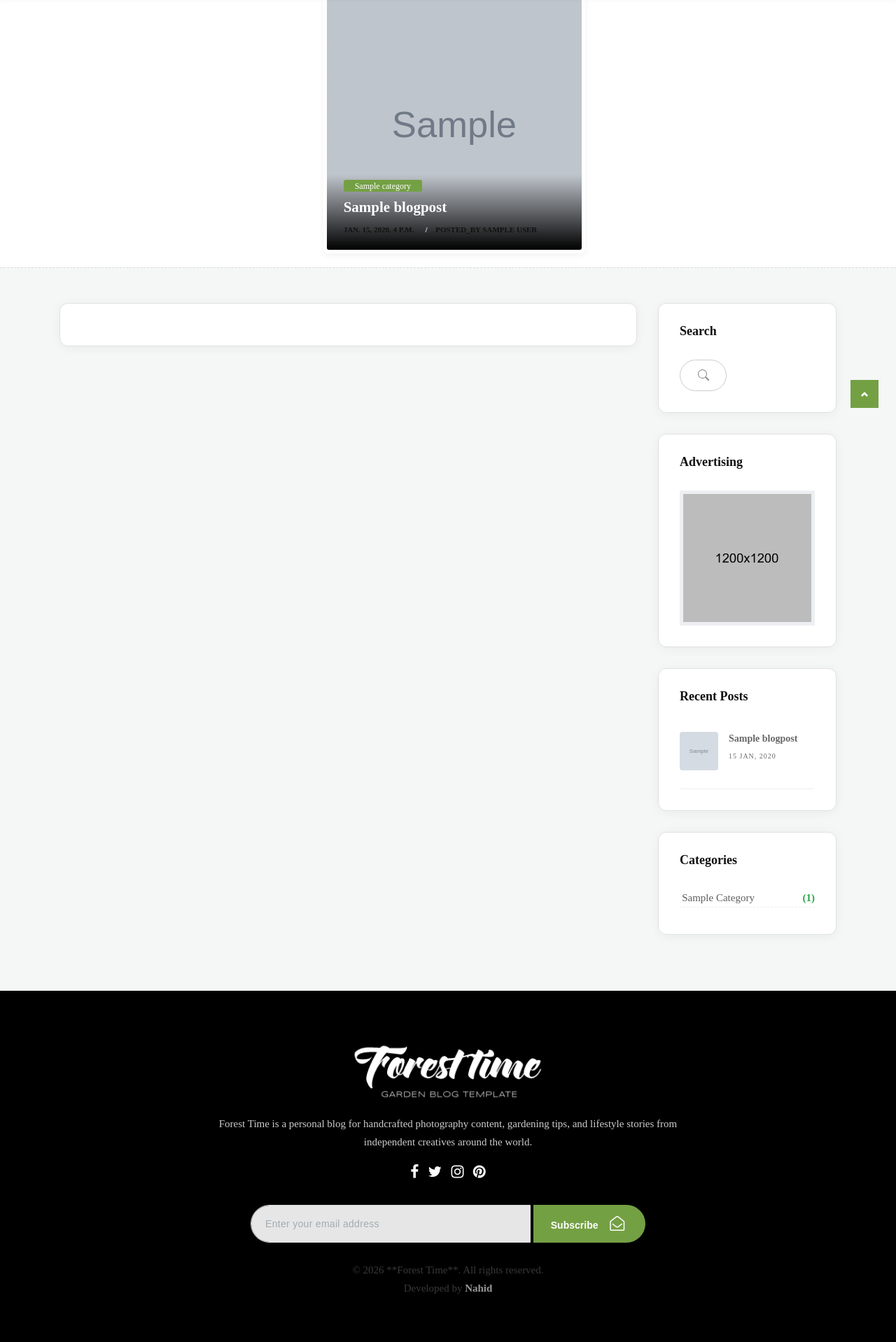
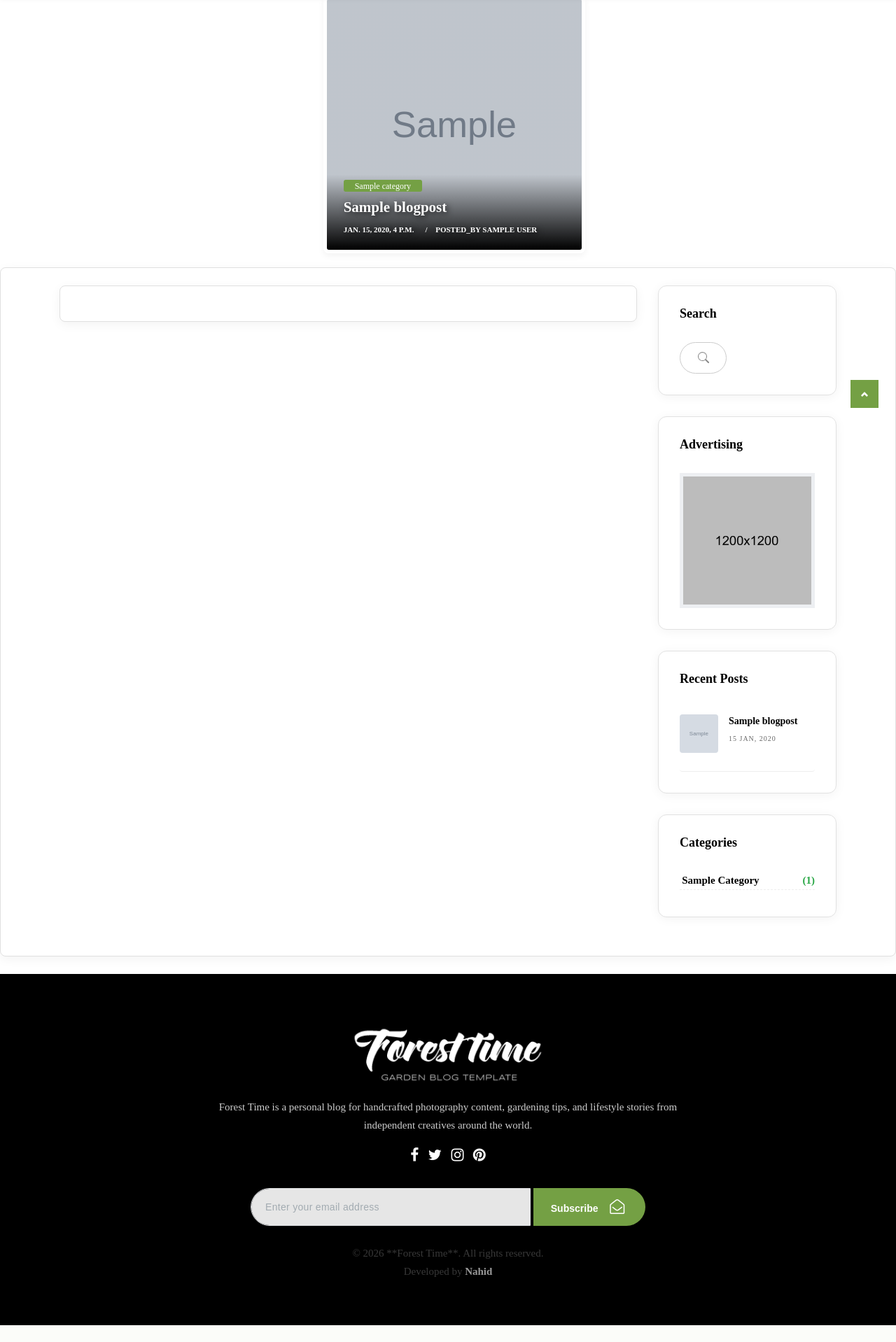
Before and after one commit to masudalnahid07/forest-time, a Django app: page / in a window 1280 px wide. Shown: the part 317-2235 px from the top of the page at 70% size. After the commit the page ends 2211 px from the top, so only its background shows below. Run offline with Django 5.2, Linux system fonts and the light colour scheme; tables that the repository leaves empty hold one stand-in row (values such as "Sample post"); grey boxes marked "Sample" are stand-in pictures; some libraries are stand-ins or nearby versions.

Commit message:
final with dark mode

```diff
--- a/static/style.css
+++ b/static/style.css
@@ -1920,13 +1920,6 @@ color: #fff !important;
     font-weight: 500;
 }
 
-/* ৪. ডার্ক মোড সাপোর্ট */
-body.dark-mode .blog-content blockquote,
-body.dark-mode .pp blockquote {
-    background-color: rgba(255, 255, 255, 0.03) !important;
-    border-left-color: #28a745 !important;
-    color: #fff !important;
-}
 
 /* ১. সিঙ্গেল পেজ ইমেজ (৮০০ x ৪৬০) */
 .single-post-media img {
@@ -2079,10 +2072,7 @@ body.dark-mode .pp blockquote {
     transition: 0.3s;
 }
 
-/* ৪. ডার্ক মোডে বাটনগুলো স্পষ্ট রাখা */
-body.dark-mode .post-sharing ul li a {
-    box-shadow: 0 4px 10px rgba(0,0,0,0.3);
-}
+
 
 /* লিঙ্কডইন বাটন ডিজাইন ফিক্স */
 .post-sharing ul li a[href*="linkedin"] {
@@ -2151,15 +2141,15 @@ button,
 }
 
 
-/* --- DARK MODE FIX --- */
-
-/* ১. গ্লোবাল ডার্ক মোড */
+/* ============================================================
+   ১. ডার্ক মোড সেটিংস (DARK MODE - GLOBAL)
+   ============================================================ */
 body.dark-mode {
     background-color: #121212 !important;
     color: #e0e0e0 !important;
 }
 
-/* ২. কন্টেইনার ও কার্ড */
+/* কন্টেইনার, কার্ড, ফুটার ও ড্রপডাউন ডার্ক ফিক্স */
 body.dark-mode #wrapper,
 body.dark-mode .section,
 body.dark-mode .header,
@@ -2176,46 +2166,85 @@ body.dark-mode .page-wrapper {
     border-color: #333 !important;
 }
 
-/* ৩. টেক্সট ও টাইটেল */
+/* ডার্ক মোডে সব টাইটেল, লিংক ও টেক্সট সাদা */
 body.dark-mode h1, body.dark-mode h2, body.dark-mode h3,
 body.dark-mode h4, body.dark-mode h5, body.dark-mode h6,
 body.dark-mode h1 a, body.dark-mode h2 a, body.dark-mode h3 a,
 body.dark-mode h4 a, body.dark-mode h5 a, body.dark-mode h6 a,
-body.dark-mode .navbar-nav .nav-link,
+body.dark-mode .nav-link,
 body.dark-mode .topbar-section a,
 body.dark-mode .sidebar a,
-body.dark-mode .blog-meta h4,
-body.dark-mode .post-title a {
+body.dark-mode .post-title a,
+body.dark-mode .blog-meta h4 {
     color: #ffffff !important;
-}
-
-/* ৪. ইনপুট ও ফর্ম */
+    background: transparent !important; /* আগের সেই সাদা বক্স ইস্যু ফিক্স */
+}
+
+/* ইনপুট ফিল্ড ও ফর্ম ডার্ক মোড সাপোর্ট */
 body.dark-mode .form-control {
     background-color: #2c2c2c !important;
     color: #ffffff !important;
     border-color: #444 !important;
 }
 
-/* ৫. স্টিকি হেডার ডার্ক মোড সাপোর্ট */
-body.dark-mode .header {
-    background-color: #1a1a1a !important;
-    box-shadow: 0 2px 10px rgba(0,0,0,0.5);
-    border-bottom: 1px solid #333;
-}
-
-
-
-/* হোমপেজের পোস্ট টাইটেল ও মেটা বক্সের সাদা ব্যাকগ্রাউন্ড সরানোর জন্য */
-/* টাইটেলের পেছনের সাদা ব্যাকগ্রাউন্ড সরানোর জন্য */
-.blog-meta, .big-meta {
+/* ডার্ক মোডে শেয়ারিং বাটন ও ব্লককোট ফিক্স */
+body.dark-mode .post-sharing ul li a {
+    box-shadow: 0 4px 10px rgba(0,0,0,0.3);
+}
+
+body.dark-mode .blog-content blockquote,
+body.dark-mode .pp blockquote {
+    background-color: rgba(255, 255, 255, 0.03) !important;
+    border-left-color: #28a745 !important;
+    color: #ffffff !important;
+}
+
+/* ============================================================
+   ২. হিরো সেকশন ফিক্স (যেকোনো মোডে এটি সাদা থাকবে)
+   ============================================================ */
+.first-section h4,
+.first-section h4 a,
+.first-section .blog-meta h4,
+.first-section .blog-meta h4 a,
+.first-section .post-meta,
+.first-section small,
+.first-section .post-date {
+    color: #ffffff !important; /* ইমেজ ব্যাকগ্রাউন্ডের ওপর সবসময় সাদা */
+    font-weight: 800 !important;
+    text-shadow: 2px 2px 8px rgba(0, 0, 0, 0.8) !important;
     background: transparent !important;
-    background-color: transparent !important;
-}
-
-/* টাইটেল টেক্সট এবং লিঙ্কের জন্য */
-.blog-meta h4,
-.blog-meta h4 a {
-    background: transparent !important;
-    color: inherit !important; /* টেক্সট কালার যাতে অটোমেটিক অ্যাডজাস্ট হয় */
-    text-decoration: none;
-}
+}
+
+/* ============================================================
+   ৩. লাইট মোড কাস্টমাইজেশন (LIGHT MODE ONLY)
+   ============================================================ */
+body:not(.dark-mode) {
+    /* টাইটেলগুলো কুচকুচে কালো ও বোল্ড (হিরো সেকশন বাদে) */
+    h1, h2,
+    .blog-list h4, .blog-list h4 a,
+    .sidebar h2, .sidebar h4, .sidebar a,
+    .widget-title, .post-title, .entry-title,
+    .related-posts h4, .related-posts h4 a {
+        color: #000000 !important;
+        font-weight: 800 !important;
+        background: transparent !important;
+        text-decoration: none;
+    }
+
+    /* মেইন বডি টেক্সট (প্যারাগ্রাফ) কালো ও পড়ার যোগ্য করা */
+    .post-content p, .section.wb p, .entry-content p {
+        color: #000000 !important;
+        font-weight: 500 !important;
+        line-height: 1.7;
+    }
+
+    /* পোস্ট কার্ড ডিজাইন ও শ্যাডো (ব্যাকগ্রাউন্ড থেকে আলাদা করার জন্য) */
+    .page-wrapper, .blog-box, .section.wb {
+        background-color: #ffffff !important;
+        border: 1px solid #e0e0e0 !important;
+        box-shadow: 0 4px 15px rgba(0, 0, 0, 0.05) !important;
+        border-radius: 8px !important;
+        padding: 25px !important;
+        margin-bottom: 25px !important;
+    }
+}
```
